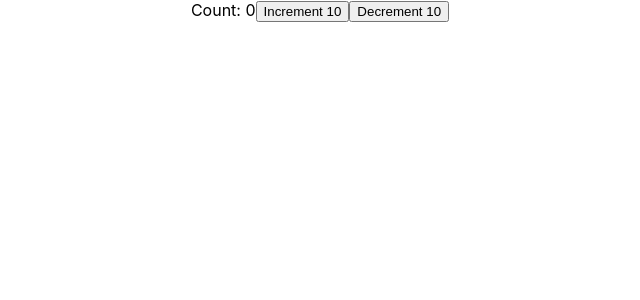
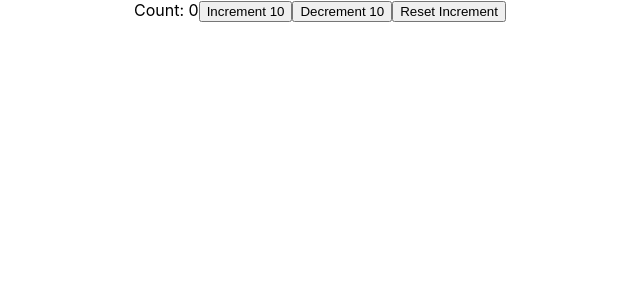
Before and after one commit to deniselupe/react-typescript-demo, a React (Create React App) app: page / in a window 1280 px wide. Shown: the top 300 px of the page, without its empty margins (320-960 px from the left). Built offline with nearby package versions, Linux system fonts and the light colour scheme.

Commit message:
lesson: useReducer strict action types

```diff
--- a/src/components/state/Counter.tsx
+++ b/src/components/state/Counter.tsx
@@ -1,95 +1,62 @@
 /*
-    useReducer Hook
+    useReducer Strict Action Types
 
-    For this example, we have created a file Counter.tsx.
+    In the previous lesson we learned how to type useReducer hook.
 
-    Within the state/ folder from before. This file contains a simple count component.
+    Although we have no errors in the moment we do have a small problem.
+    The 'action.type' type in CounterAction is set to string, which means that instead of 'increment', you can
+    set an 'action.type' to any string and not trigger any errors.
 
-    To maintain the count state and updations to the counter value, we have included the useReducer
-    hook.
+    Of course we do have a default case to handle this scenario, but why should we as the developer
+    restrict the 'action.type'?
 
-    We have the 'initialState', which is an object with property 'count' set to 0.
-    Then we have the 'reducer', which is responsible for updating the state. The 'reducer' accepts
-    'state' and 'action' as parameteres, and based on the 'action.type', updates the 'count' value.
+    Let's learn to do just that.
 
-    If 'action.type' is 'increment', 'count' is incremented by a 'action.payload' specified in the dispatch()
-    parameter (i.e., { type: 'increment', payload: 10 }). If 'action.type' is decrement, we substract 'action.payload' from
-    the current 'count' value. Default case, we return the state as-is.
-
-    Next, the <Counter /> component itself. We call the useReducer hook, passing in the 'reducer' function and the 'initialState',
-    which returns the 'state' and dispatch() for use in our component.
-
-    In the JSX we display the count value, and we also have two buttons to update the count value.
-    The first button is an 'Increment 10' button, which onClick dispatches an action of { type: 'increment', payload: 10 }.
-    Similarly, we have the 'Decrement 10' button, which onClick dispatches an action of { type: 'decrement', playload: 10 }.
-    A basic counter component.
-
-    Let's now understand how to go about typing the useReducer hook used in this component.
-
-    Now where do we start? Well that is simple because TypeScript tells us where to start:
-
-        function reducer(state, action) {
-            switch(action.type) {
-                case 'increment':
-                    return { count: state.count + action.payload };
-                case 'decrement':
-                    return { count: state.count - action.payload };
-                default:
-                    return state;
-            }
-        }
-
-    We see the red squiggly line in our 'reducer' function's 'state' and 'action' parameters. We need to specify the type of
-    'state' as well as 'action'. Let's start with the 'state'. 'state' is an object with one property, 'count', whose
-    value is a number. So we can create an interface to define the type for the state:
-
-        interface CounterState {
-            count: number;
-        };
-
-    And then we specify that 'reducer' function's 'state' parameter is of type 'CounterState'.
-    This fixes the first squiggly line on 'reducer' function's 'state' parameter.
+    We know that the <Counter /> reducer function is primarily dealing with increment and decrement as
+    the 'action.type'. So what we an do is implement template literals instead of string as the
+    'action.type' type.
 
         Before:
-        function reducer(state, action) {
-            switch(action.type) {
-                case 'increment':
-                    return { count: state.count + action.payload };
-                case 'decrement':
-                    return { count: state.count - action.payload };
-                default:
-                    return state;
-            }
-        }
+            interface CounterAction {
+                type: string;
+                payload: number;
+            };
 
         After:
-        function reducer(state: CounterState, action) {
-            switch(action.type) {
-                case 'increment':
-                    return { count: state.count + action.payload };
-                case 'decrement':
-                    return { count: state.count - action.payload };
-                default:
-                    return state;
-            }
-        }
+            interface CounterAction {
+                type: 'increment' | 'decrement';
+                payload: number;
+            };
 
-    Let's move on to the second 'reducer' function parameter 'action'. If you take a look at
-    the 'reducer' function body, we can sort of figure out the structure of the 'action' parameter.
-    If seems that the 'action' parameter is an object with two object properties 'type' (which seems to be a string)
-    and 'payload' (which seems to be a number).
+    And as soon as we change this we can see that TypeScript will flag an error for JSX like:
+        <button onClick={() => dispatch({ type: 'reset', payload: 10 })}>Increment 10</button>
 
-    Let's create an interface for the 'action' parameter and see if this makes the error go away:
+    You would get an error that says:
+        "Type 'reset' is not assignable to type 'increment' | 'decrement'"
 
+    Our types for 'action.type' is much more strict now.
+
+    However, we are not quite done yet with our useReducer hook.
+
+    Let's say our <Counter /> component should also have a 'reset' functionality. Let's add a
+    'reset' template literal to the CounterAction.type union.
+
+        Before:
         interface CounterAction {
-            type: string;
+            type: 'increment' | 'decrement';
             payload: number;
         };
 
-    Now let's set the type of 'reducer' function's 'action' parameter to CounterAction interface.
+        After:
+        interface CounterAction {
+            type: 'increment' | 'decrement' | 'reset';
+            payload: number;
+        };
+
+    Next, let's handle the reset type in the 'reducer' function.
 
         Before:
-        function reducer(state: CounterState, action) {
+        function reducer(state: CounterState, action: CounterAction) {
             switch(action.type) {
                 case 'increment':
                     return { count: state.count + action.payload };
@@ -107,40 +74,105 @@
                     return { count: state.count + action.payload };
                 case 'decrement':
                     return { count: state.count - action.payload };
+                case 'reset':
+                    return initialState;
                 default:
                     return state;
             }
         }
 
-    TypeScript is now happy. And guess what? This is all we have to do to type the
-    userReducer hook. This is again because of Type Inference. In the <Counter /> component if
-    you hover over 'state', you can see that TypeScript inferes that 'state' is of type 'CounterState',
-    and if you hover over 'dispatch()' the type is React.Dispatch<CounterAction>.
+    Finally, let's add a button in the JSX to dispatch the reset event:
+        <button onClick={() => dispatch({ type: 'reset' })}>Reset Increment</button>
 
-    TypeScript figured this out from the 'reducer' function that we passed into the useReducer hook.
-    As mentioned before, this is an example of how TypeScript requires your help only when it is absolutely
-    necessary. Other times TypeScript hardly needs your intervention, and will figure out the types on its own.
+    When we do this though, we get an error that says:
+        "Argument of type '{ type: "reset"; }' is not assignable to parameter of type 'CounterAction'.
+        Property 'payload' is missing in type '{ type: "reset"; }' but required in type 'CounterAction'"
 
-    Let's make sure that Type Checking works as expected. On the first button click, if we dispatch an action of
-    boolean type, TypeScript gives us an error. A red squiggly line shows on the 'type' property and the error message says:
-        "Type 'boolean' is not assignable to type 'string'.ts(2322) Counter.tsx(137, 5): The expected type comes from
-        property 'type' which is declared here on type 'CounterAction'"
+    If we take a look in our switch statement, we don't have a payload do we? Well, this is because we don't
+    need a 'action.payload' property to reset the 'state' back to initialState.
 
-        <button onClick={() => dispatch({ type: false, payload: 10 })}>Increment 10</button>
+    We could pass a 'payload' property for the reset button, and give it a value of 0, and change the Switch case,
+    but if you have a complex state object, it might not be feasible. It is always better to just return the initialState.
 
-    And if we try to change the 'payload' propertie's value to the string '10', we get the following error for the 'payload' property:
-        "Type 'string' is not assignable to type 'number'.ts(2322) Counter.tsx(143, 5): The expected type comes from property
-        'payload' which is declared here on type 'CounterAction'"
+    So how do we tell TypeScript that the 'action.payload' property is not mandatory when dispatching { type: 'reset' }?
 
-        <button onClick={() => dispatch({ type: 'increment', payload: '10' })}>Increment 10</button>
+    We have to make the 'payload' property an optional type. We declare 'payload' as an optional property in the
+    CounterAction interface definition.
 
+        Before:
+            interface CounterAction {
+                type: 'increment' | 'decrement' | 'reset';
+                payload: number;
+            };
 
-    We have successfully typed the useReducer hook. And on a side note, if you ever come across the need to pass in state
-    and dispatch as props to a component, simply hover over 'state' or 'dispatch', copy the type which VSCode shows in the
-    tooltip, and use it as the prop type for the component receiving 'state' and 'dispatch' as props.
+        After:
+        interface CounterAction {
+            type: 'increment' | 'decrement' | 'reset';
+            payload?: number;
+        };
 
-    Alright, so our code here works fine, but let me tell you that we can be more strict when it comes
-    to the 'action' type of the reducer function. Let's this discuss that further in the next lesson.
+    When we do this though, we get another error. Red squiggly lines appear on
+    'action.payload' for the switch statement's 'increment' and 'decrement' cases.
+
+    The error on these 'action.payload' lines say: "Object is possibly 'undefined'."
+
+    So for 'increment' and 'decrement' cases, TypeScript is now unhappy that we have
+    told it 'payload' is optional, in which case it might be undefined, but we are trying to
+    add it with the 'count' value.
+
+    Now you could fix this the old school JavaScript way by using '(action.payload || 0)', but this
+    doesn't feel nice does it? Personally not recommended.
+
+        function reducer(state: CounterState, action: CounterAction) {
+            switch(action.type) {
+                case 'increment':
+                    return { count: state.count + (action.payload || 0) };
+                case 'decrement':
+                    return { count: state.count - (action.payload || 0) };
+                case 'reset':
+                    return initialState;
+                default:
+                    return state;
+            }
+        }
+
+    Here is a good way to type our 'action'.
+
+    We begin by creating a new 'action' type. Let's call it Update Action.
+    This UpdateAction type is only responsible for only 'increment' and 'decrement'
+    actions. We will also make 'payload' mandatory in UpdateAction type.
+
+        interface UpdateAction {
+            type: 'increment' | 'decrement';
+            payload: number;
+        };
+
+    Let us also create a second action type. Let's call it ResetAction, which is responsible
+    only for the reset action. Here we ignore the payload.
+
+        interface ResetAction {
+            type: 'reset';
+        };
+
+    Finally, we set CounterAction as being equal to UpdateAction or ResetAction. This will require
+    making use of the Type Alias syntax and not interface syntax.
+
+        Before:
+            interface CounterAction {
+                type: 'increment' | 'decrement' | 'reset';
+                payload?: number;
+            };
+
+        After:
+            type CounterAction = UpdateAction | ResetAction;
+
+    TypeScript is now happy once more.
+
+    We now have 'increment' and 'decrement' with a 'payload' property, but
+    'reset' without a 'payload'.
+
+    Now this feature of creating the UpdateAction, ResetAction, and assigning CounterAction = UpdateAction | ResetAction
+    is called Discriminated Unions in TypeScript. This is the recommended approach for typing reducer functions.
 */
 
 import { useReducer } from 'react';
@@ -149,10 +181,16 @@ interface CounterState {
     count: number;
 };
 
-interface CounterAction {
-    type: string;
+interface UpdateAction {
+    type: 'increment' | 'decrement';
     payload: number;
 };
+
+interface ResetAction {
+    type: 'reset';
+};
+
+type CounterAction = UpdateAction | ResetAction;
 
 const initialState = { count: 0 };
 
@@ -162,6 +200,8 @@ function reducer(state: CounterState, action: CounterAction) {
             return { count: state.count + action.payload };
         case 'decrement':
             return { count: state.count - action.payload };
+        case 'reset':
+            return initialState;
         default:
             return state;
     }
@@ -175,6 +215,7 @@ function Counter() {
             Count: {state.count}
             <button onClick={() => dispatch({ type: 'increment', payload: 10 })}>Increment 10</button>
             <button onClick={() => dispatch({ type: 'decrement', payload: 10 })}>Decrement 10</button>
+            <button onClick={() => dispatch({ type: 'reset' })}>Reset Increment</button>
         </>
     );
 }
```
